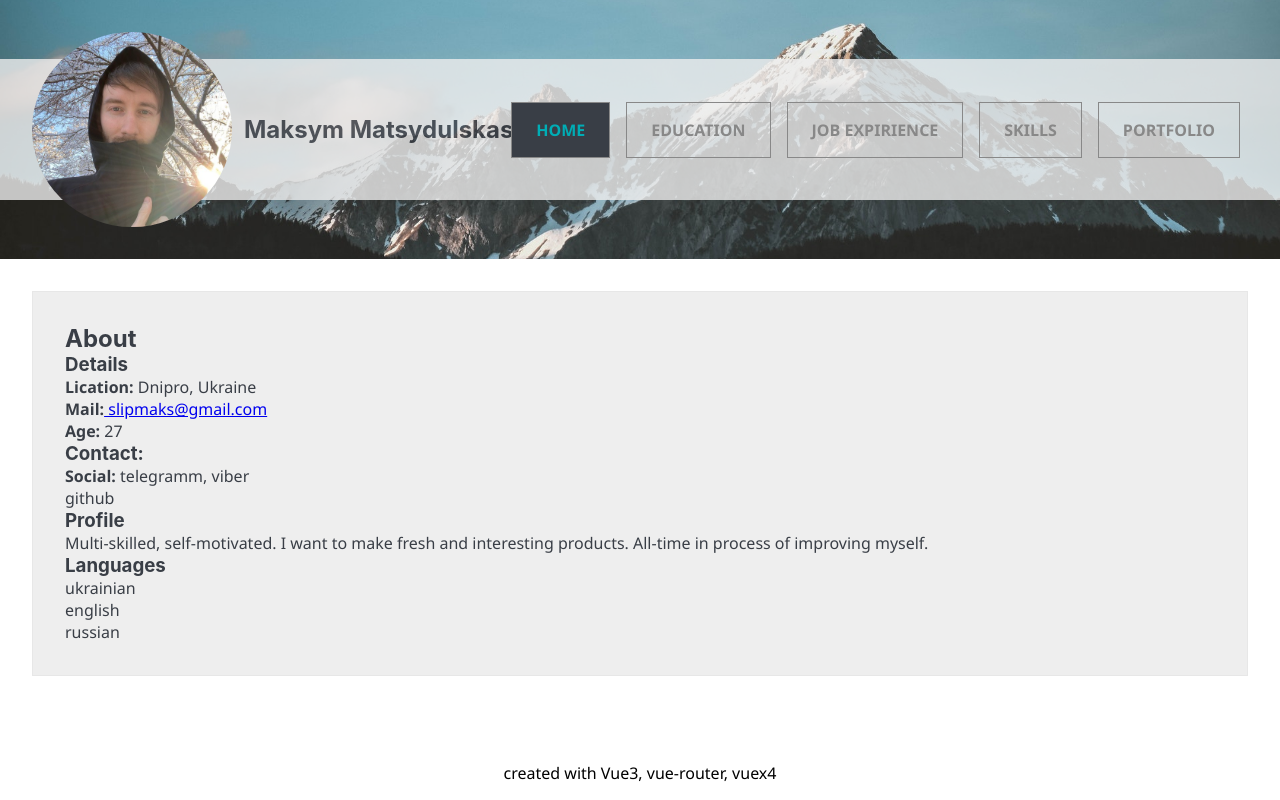
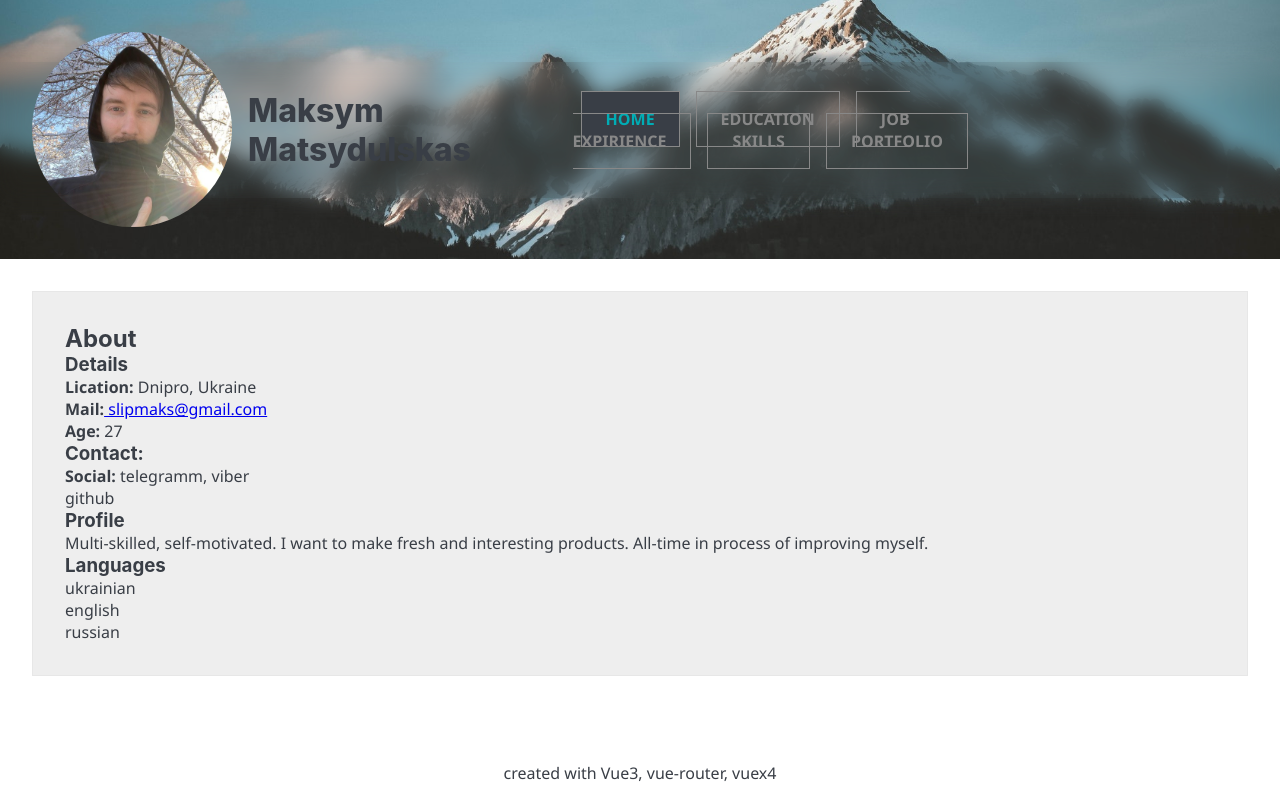
Before and after one commit to Slipmaks/vue3-resume, a Vue app: page /about in a window 1280 px wide. Built offline with nearby package versions, Linux system fonts and the light colour scheme.

Commit message:
header fix

```diff
--- a/src/App.vue
+++ b/src/App.vue
@@ -46,6 +46,7 @@ body {
   background-color: var(--main-color);
   font-family: Segoe UI, Frutiger, Frutiger Linotype, Dejavu Sans,
     Helvetica Neue, Arial, sans-serif;
+  color: var(--text-color);
 }
 .fade-enter-active,
 .fade-leave-active {
--- a/src/components/layouts/TheHeader.vue
+++ b/src/components/layouts/TheHeader.vue
@@ -1,9 +1,12 @@
 <template>
   <header>
     <div class="bg">
-      <section class="logo">
-        <img src="../../assets/photo.jpg" alt="photo" />
-        <h1>Maksym Matsydulskas</h1>
+      <section class="header">
+        <div class="plank"></div>
+        <section class="logo">
+          <img src="../../assets/photo.jpg" alt="photo" />
+          <h1>Maksym Matsydulskas</h1>
+        </section>
 
         <section v-if="show" class="router-links">
           <router-link to="/about" class="router-link">Home</router-link>
@@ -28,37 +31,42 @@ export default {
 };
 </script>
 <style scoped>
-header {
-  position: relative;
-  display: flex;
-}
-header h1 {
-  color: var(--links-bg);
-  position: absolute;
-  z-index: 1;
-  background-color: var(--secondary-color);
-  width: 100vw;
-  padding-top: 3.5rem;
-  padding-bottom: 3.5rem;
-  padding-left: 15.25rem;
-  opacity: 0.8;
-}
-.logo img {
+.header img {
   max-width: 12.5rem;
   border-radius: 50%;
-  z-index: 2;
   margin-left: 2rem;
 }
+.header,
 .logo {
   display: flex;
   align-items: center;
   gap: 1rem;
+  z-index: 1;
 }
+.logo h1 {
+  color: var(--text-color);
+  font-weight: 800;
+  font-size: 2rem;
+}
+.header {
+  justify-content: space-between;
+}
+.plank {
+  background-color: var(--secondary-color);
+  height: 8.5rem;
+  opacity: 0.8;
+  width: 100%;
+  position: absolute;
+  z-index: 0;
+  background: url("../../assets/bg.png") no-repeat center;
+  background-size: cover;
+  filter: blur(10px);
+  -webkit-backdrop-filter: blur(10px);
+  backdrop-filter: blur(10px);
+}
+
 .router-links {
-  z-index: 2;
-  justify-self: flex-end;
-  position: absolute;
-  right: 0;
+  z-index: 1;
   margin-right: 2rem;
 }
 .router-link {
@@ -82,9 +90,8 @@ header h1 {
 }
 .bg {
   width: 100%;
-  background: url("../../assets/bg.png") no-repeat;
+  background: url("../../assets/bg.png") no-repeat center;
   background-size: cover;
-  z-index: 1;
   padding: 2rem 0;
 }
 </style>
```
